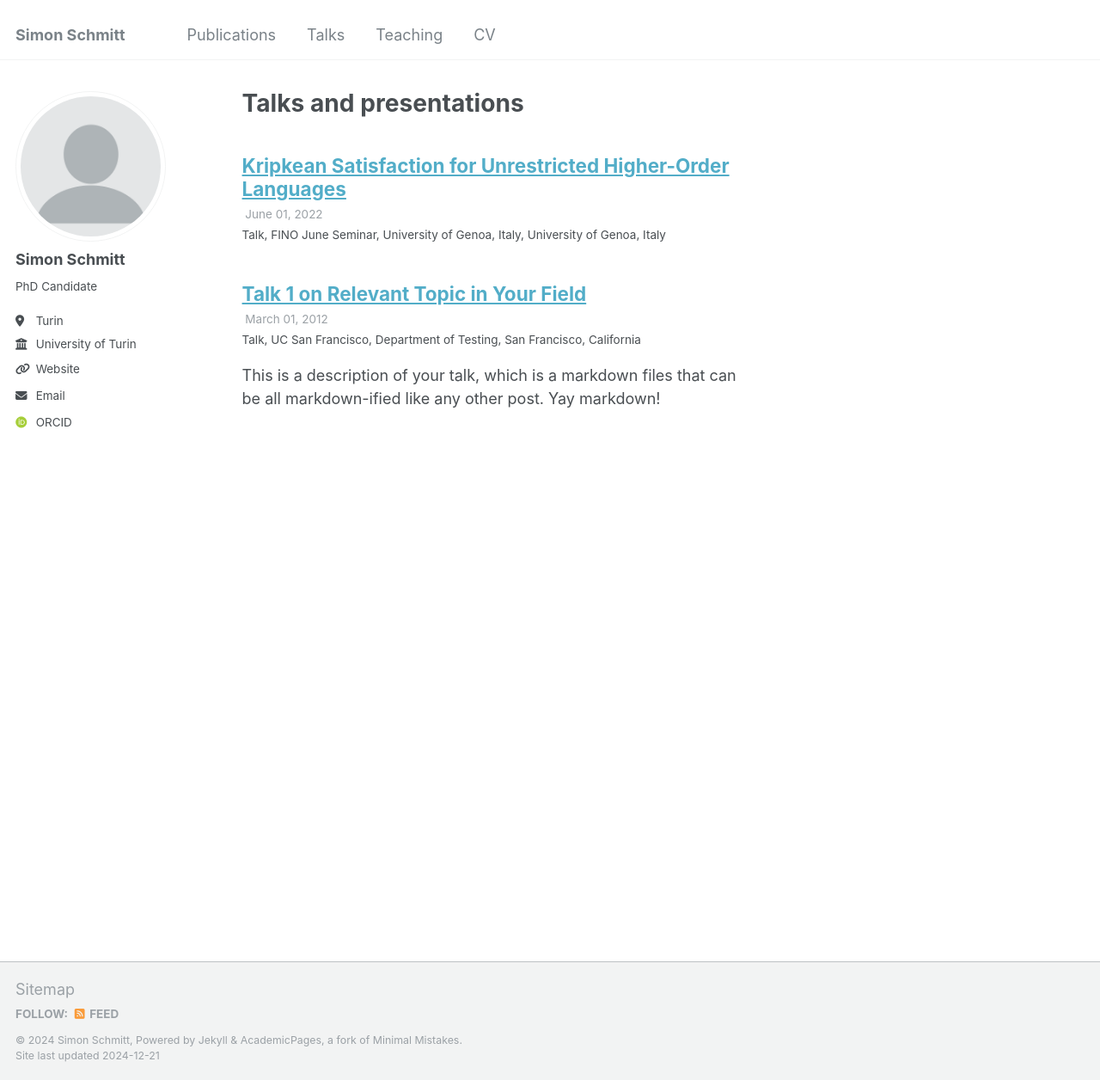
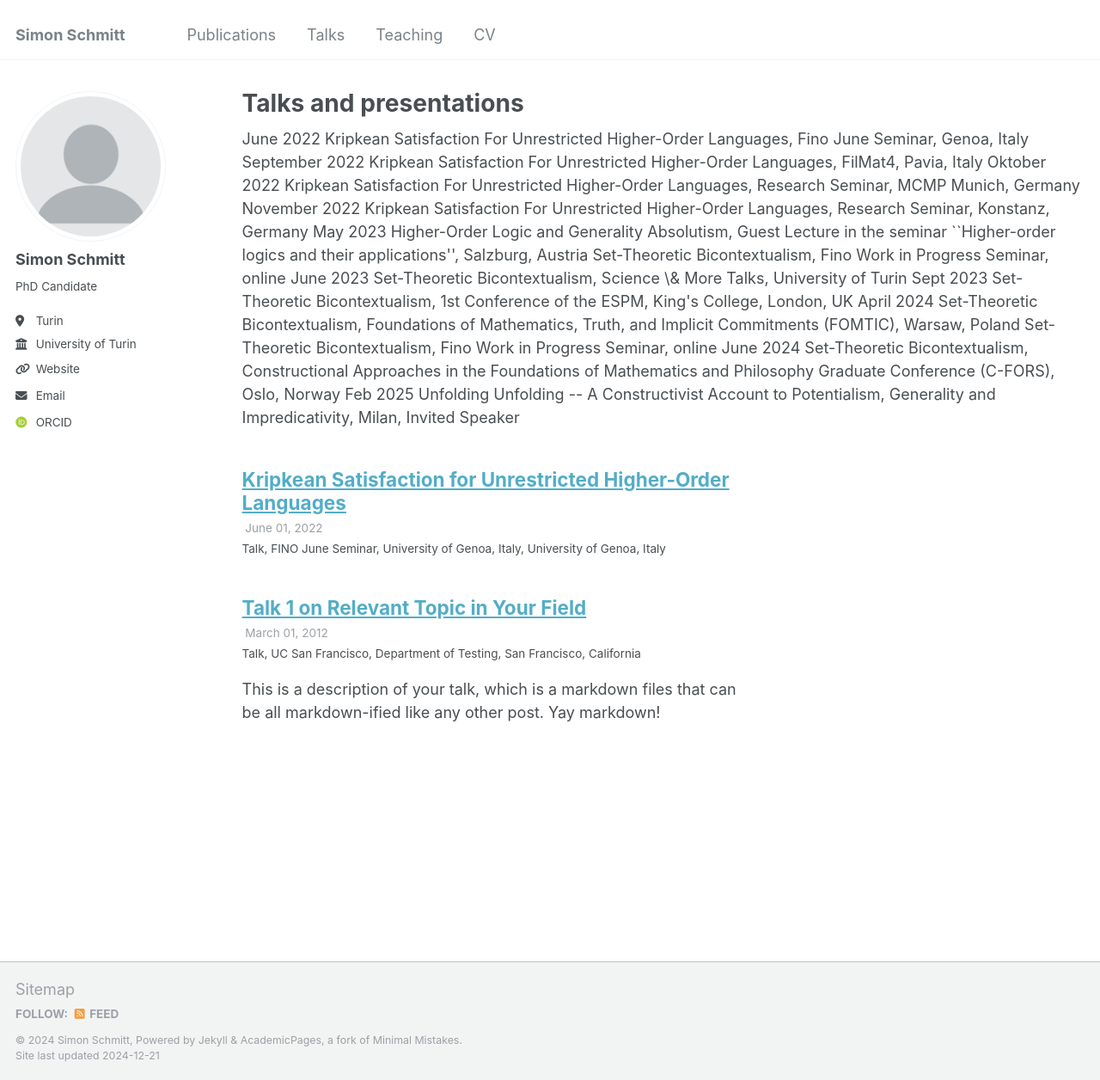
Before and after one commit to SimSchmitt/SimonSchmitt, a Jekyll site: the page built from _pages/talks.html, in a window 1280 px wide and 1256 px high. Shown: the whole window at 86% size. Built offline with Jekyll 4.4.1, drawn with Linux system fonts in a browser that asks for light colours; some web fonts are replaced.

Commit message:
talks.html

```diff
--- a/_pages/talks.html
+++ b/_pages/talks.html
@@ -4,6 +4,39 @@ title: "Talks and presentations"
 permalink: /talks/
 author_profile: true
 ---
+
+June 2022
+Kripkean Satisfaction For Unrestricted Higher-Order Languages, Fino June Seminar, Genoa, Italy
+
+September 2022
+Kripkean Satisfaction For Unrestricted Higher-Order Languages, FilMat4, Pavia, Italy
+
+Oktober 2022
+Kripkean Satisfaction For Unrestricted Higher-Order Languages, Research Seminar, MCMP Munich, Germany
+
+November 2022
+Kripkean Satisfaction For Unrestricted Higher-Order Languages, Research Seminar, Konstanz, Germany
+
+May 2023
+Higher-Order Logic and Generality Absolutism, Guest Lecture in the seminar ``Higher-order logics and their applications'', Salzburg, Austria
+Set-Theoretic Bicontextualism, Fino Work in Progress Seminar, online
+
+June 2023
+Set-Theoretic Bicontextualism, Science \& More Talks, University of Turin
+
+Sept 2023
+Set-Theoretic Bicontextualism, 1st Conference of the ESPM, King's College, London, UK
+
+April 2024
+Set-Theoretic Bicontextualism, Foundations of Mathematics, Truth, and Implicit Commitments (FOMTIC), Warsaw, Poland
+Set-Theoretic Bicontextualism, Fino Work in Progress Seminar, online
+
+June 2024
+Set-Theoretic Bicontextualism, Constructional Approaches in the Foundations of Mathematics and Philosophy Graduate Conference (C-FORS), Oslo, Norway
+
+Feb 2025
+Unfolding Unfolding -- A Constructivist Account to Potentialism, Generality and Impredicativity, Milan, Invited Speaker
+
 
 {% if site.talkmap_link == true %}
 
```
